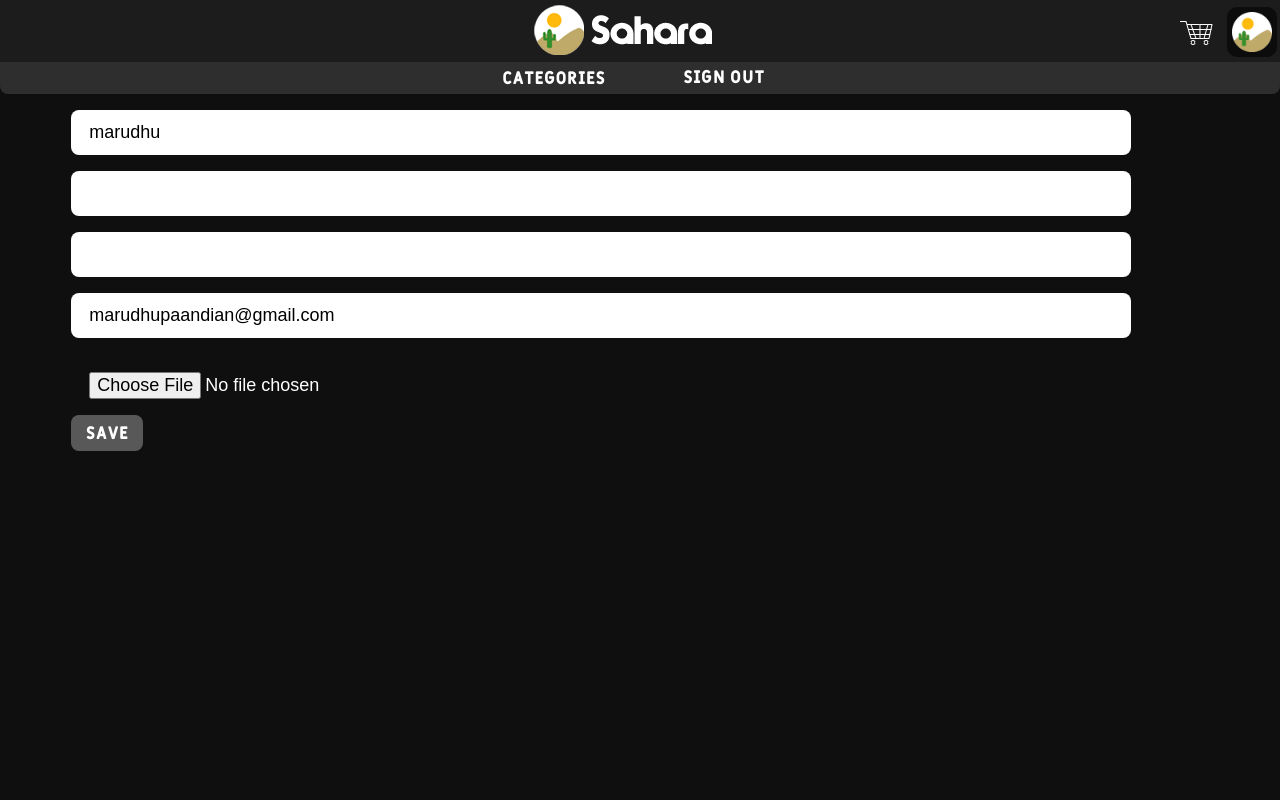
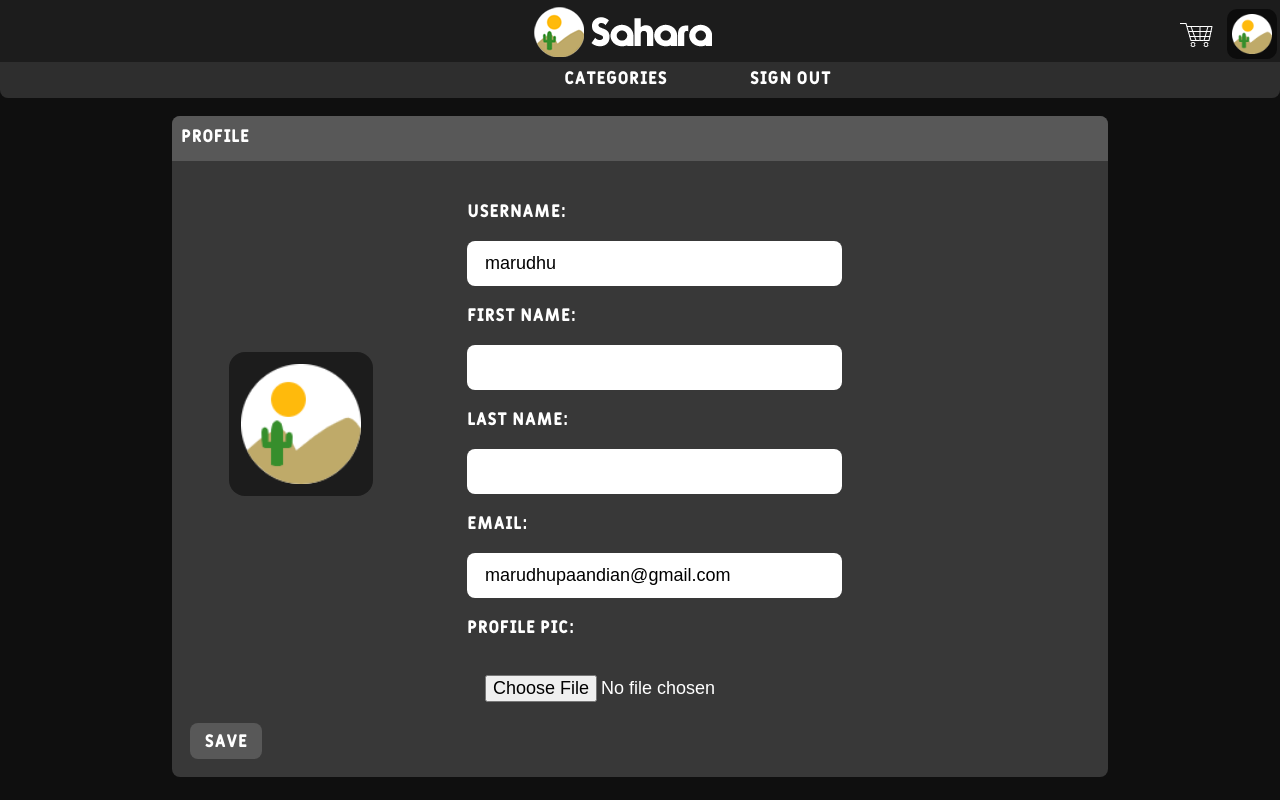
Before and after one commit to Team-De-bug/Sahara, a Django app: page /profile in a window 1280 px wide. Run offline with Django 3.2, Linux system fonts and the light colour scheme; a user stored in the database is signed in; data comes from the database, SQL or seed files in the repository; both versions use the stored data as it was after the commit; some libraries are stand-ins or nearby versions.

Commit message:
fixed profile.html

```diff
--- a/mysite/shop/static/sahara/style.css
+++ b/mysite/shop/static/sahara/style.css
@@ -14,6 +14,7 @@ a{
 body{
     color: white;
     font-family: item,sans-serif;
+    font-size: 18px;
 }
 
 .top {
@@ -106,7 +107,7 @@ body{
     padding-left: 4em;
     padding-right: 4em;
     display: inline-block;
-    position: fixed;
+    position: relative;
 }
 
 #subcats{
@@ -371,7 +372,7 @@ a{
     position: absolute;
     top: 5.5em;
     width: 47em;
-    margin-left: 2em;
+    margin-left: -1em;
 }
 
 
@@ -409,15 +410,15 @@ a{
     padding-top: 1em;
 }
 
-#profile{
-    background-color: #383838;
-    height: 23em;
-    width: 50em;
+#profile_name{
+    margin: auto;
     margin-top: 1em;
-    margin-left: 8.5em;
+    padding-bottom: 1em;
+    padding-left: 1em;
+    padding-left: 1em;
+    width: 51em;
     border-radius: 8px;
-    padding-left: 1em;
-    padding-right: 1em;
+    background-color: #383838
 }
 
 #profile_title{
@@ -437,16 +438,19 @@ a{
     width: 120px;
     padding: 12px;
     border-radius: 16px;
-    margin-top: 2em;
+    margin-top: -2em;
 }
 
 #profile_img{
     height: 120px;
-    height: 120px;
+    width: 120px;
+    border-radius: 8px;
 
 }
 
 #profile_info{
+    margin-top: 2em;
+    margin-left: 5em;
     height: auto;
 }
 
--- a/mysite/shop/templates/sahara/cart.html
+++ b/mysite/shop/templates/sahara/cart.html
@@ -36,7 +36,7 @@
             </div>
         </td>
     </tr>
-    <tr id="itemss", class="order">
+    <tr id="itemss">
         <td class="item_in_cart">
             {% for item in cart%}
             <div id="cart_item">
--- a/mysite/user/templates/user/profile.html
+++ b/mysite/user/templates/user/profile.html
@@ -6,12 +6,6 @@
 
     <form method="POST" action="/profile" enctype="multipart/form-data">
     {% csrf_token %}
-
-        {% for field in form %}
-        <p>{{field}}</p>
-        {% endfor %}
-
-    <!---
         <div id="profile_title">
         Profile
         </div>
@@ -24,42 +18,14 @@
                 </td>
                 <td>
                     <div id="profile_info">
-                    <table id="info_table">
-                        <tr>
-                            <td>Username:
-                            </td>
-                            <td>
-                                <input value="{{user.username}}">
-                            </td>
-                        </tr>
-                        <tr>
-                            <td>First Name:
-                            </td>
-                            <td>
-                               <input value=" {{user.first_name}}">
-                            </td>
-                        </tr>
-                        <tr>
-                            <td>Last Name:
-                            </td>
-                            <td>
-                                <input value=" {{user.last_name}}">
-                            </td>
-                        </tr>
-                        <tr>
-                            <td>Email Address:
-                            </td>
-                            <td>
-                               <input  value=" {{user.email}}">
+                        {% for field in form %}
+                        {{field.label_tag}}
+                        <p>{{field}}</p>
+                        {% endfor %}
+                    </div>
                 </td>
             </tr>
         </table>
-                </div>
-            </td>
-        </tr>
-        <tr><td></td>
-            <td></td>
--->
         <button id="save" type="submit">Save</button>
     </form>
 </div>
```
Also changed, not shown: mysite/db.sqlite3, mysite/media/profile_pics/certificate_1.jpg (added). Lines whose indentation alone changed are shown as unchanged.
